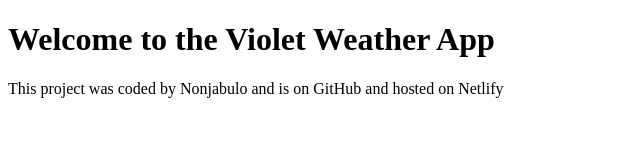
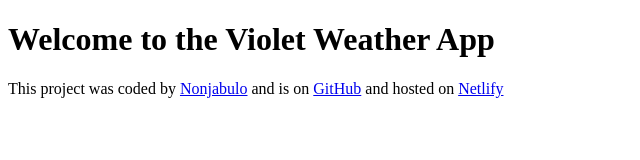
Before and after one commit to clairegoge/Violet-Weather-App, a plain HTML site: page index.html in a window 1280 px wide. Shown: the whole page, without its empty margins (0-640 px from the left). Drawn offline with Linux system fonts and the light colour scheme.

Commit message:
added links to footer

```diff
--- a/index.html
+++ b/index.html
@@ -8,7 +8,14 @@
   <body>
     <h1>Welcome to the Violet Weather App</h1>
     <footer>
-      This project was coded by Nonjabulo and is on GitHub and hosted on Netlify
+      This project was coded by
+      <a href="https://github.com/clairegoge/" target="_blank">Nonjabulo</a> and
+      is on
+      <a href="https://github.com/clairegoge/Violet-Weather-App" target="_blank"
+        >GitHub</a
+      >
+      and hosted on
+      <a href="https://violet-app.netlify.app/" target="_blank">Netlify</a>
     </footer>
   </body>
 </html>
```
